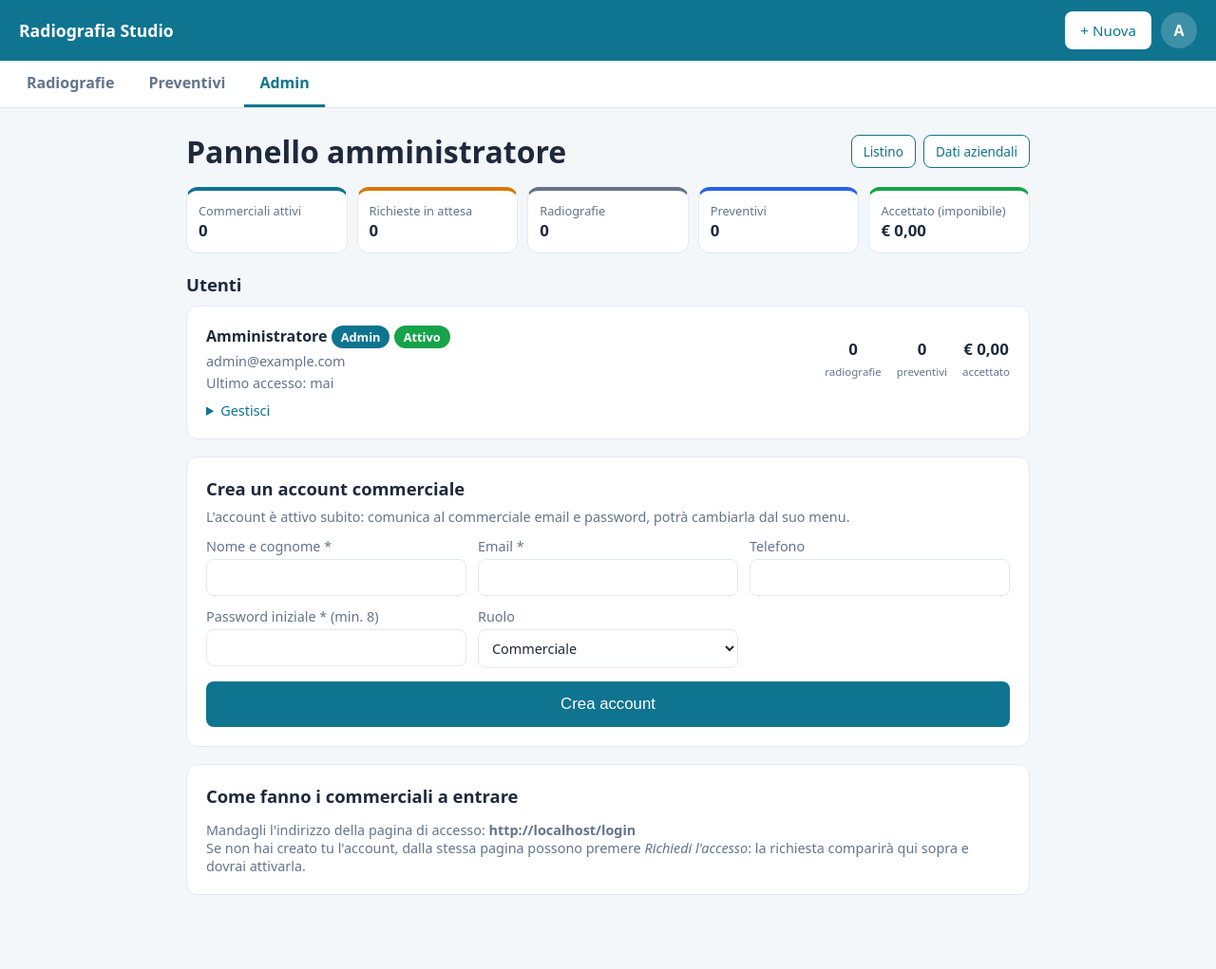
After one commit to gbservices2018srl-cloud/app-radiografia-studi-dentalia, a Flask app: page /admin in a window 1280 px wide. The commit adds this page. Shown: the whole page at 95% size. Run offline with Flask 3, Linux system fonts and the light colour scheme; the visitor is signed in with stand-in values (Sample User, id 1); some libraries are stand-ins or nearby versions.

Commit message:
Add files via upload

```diff
--- a/app.py
+++ b/app.py
@@ -39,7 +39,13 @@ class Utente(db.Model):
     telefono = db.Column(db.String(40))
     ruolo = db.Column(db.String(20), default="commerciale")  # "admin" o "commerciale"
     attivo = db.Column(db.Boolean, default=True)
+    approvato = db.Column(db.Boolean, default=True)   # False = richiesta di accesso in attesa
+    ultimo_accesso = db.Column(db.DateTime)
     creato_il = db.Column(db.DateTime, default=datetime.utcnow)
+
+    @property
+    def in_attesa(self):
+        return self.approvato is False
 
     def imposta_password(self, pw):
         self.password_hash = generate_password_hash(pw)
@@ -168,8 +174,29 @@ def crea_admin_iniziale():
     db.session.commit()
 
 
+def aggiorna_schema():
+    """Aggiunge al database le colonne nuove dei modelli (create_all crea solo le tabelle mancanti)."""
+    if not hasattr(db, "engine"):
+        return
+    from sqlalchemy import inspect, text
+    ispettore = inspect(db.engine)
+    with db.engine.begin() as conn:
+        for tabella in db.metadata.sorted_tables:
+            if not ispettore.has_table(tabella.name):
+                continue
+            esistenti = {c["name"] for c in ispettore.get_columns(tabella.name)}
+            for col in tabella.columns:
+                if col.name not in esistenti:
+                    tipo = col.type.compile(dialect=db.engine.dialect)
+                    conn.execute(text(f'ALTER TABLE "{tabella.name}" ADD COLUMN "{col.name}" {tipo}'))
+
+
 with app.app_context():
     db.create_all()
+    try:
+        aggiorna_schema()
+    except Exception as e:  # non bloccare l'avvio: l'errore resta visibile nei log di Render
+        print(f"ATTENZIONE: aggiornamento schema non riuscito: {e}", flush=True)
     crea_admin_iniziale()
     crea_dati_iniziali()
 
@@ -223,14 +250,48 @@ def iniezioni():
 def login():
     if request.method == "POST":
         u = Utente.query.filter_by(email=request.form["email"].strip().lower()).first()
-        if u and u.attivo and u.verifica_password(request.form["password"]):
+        if not u or not u.verifica_password(request.form["password"]):
+            flash("Email o password non corretti.")
+        elif u.in_attesa:
+            flash("La tua richiesta di accesso è in attesa di approvazione da parte dell'amministratore.")
+        elif not u.attivo:
+            flash("Il tuo account è disattivato. Contatta l'amministratore.")
+        else:
             session.clear()
             session["uid"] = u.id
             session.permanent = True
+            u.ultimo_accesso = datetime.utcnow()
+            db.session.commit()
             dest = request.args.get("next", "")
-            return redirect(dest if dest.startswith("/") and not dest.startswith("//") else url_for("index"))
-        flash("Email o password non corretti.")
+            if dest.startswith("/") and not dest.startswith("//"):
+                return redirect(dest)
+            return redirect(url_for("admin") if u.is_admin else url_for("index"))
     return render_template("login.html")
+
+
+@app.route("/registrati", methods=["GET", "POST"])
+def registrati():
+    """Il commerciale chiede l'accesso: potrà entrare solo dopo l'attivazione da /admin."""
+    if request.method == "POST":
+        nome = request.form.get("nome", "").strip()
+        email = request.form.get("email", "").strip().lower()
+        pw = request.form.get("password", "")
+        if not nome or "@" not in email:
+            flash("Inserisci nome ed email validi.")
+        elif len(pw) < 8:
+            flash("La password deve avere almeno 8 caratteri.")
+        elif pw != request.form.get("conferma", ""):
+            flash("Le due password non coincidono.")
+        elif Utente.query.filter_by(email=email).first():
+            flash("Esiste già un account o una richiesta con questa email.")
+        else:
+            u = Utente(nome=nome, email=email, telefono=request.form.get("telefono", "").strip(),
+                       ruolo="commerciale", attivo=False, approvato=False)
+            u.imposta_password(pw)
+            db.session.add(u)
+            db.session.commit()
+            return render_template("registrati.html", inviata=True)
+    return render_template("registrati.html", inviata=False)
 
 
 @app.route("/logout")
@@ -255,31 +316,81 @@ def profilo():
     return render_template("profilo.html")
 
 
-# ------------------------------------------------------------------ commerciali (solo admin)
-@app.route("/commerciali", methods=["GET", "POST"])
+# ------------------------------------------------------------------ pannello amministratore
+@app.route("/admin")
 @admin_richiesto
-def commerciali():
-    if request.method == "POST":
-        email = request.form["email"].strip().lower()
-        if Utente.query.filter_by(email=email).first():
-            flash("Esiste già un utente con questa email.")
-        elif len(request.form["password"]) < 8:
-            flash("La password deve avere almeno 8 caratteri.")
-        else:
-            u = Utente(nome=request.form["nome"].strip(), email=email,
-                       telefono=request.form.get("telefono", "").strip(),
-                       ruolo=request.form.get("ruolo", "commerciale"))
-            u.imposta_password(request.form["password"])
-            db.session.add(u)
-            db.session.commit()
-            flash(f"Account creato per {u.nome}.")
-        return redirect(url_for("commerciali"))
+def admin():
     utenti = Utente.query.order_by(Utente.nome).all()
-    conteggi = {u.id: Valutazione.query.filter_by(utente_id=u.id).count() for u in utenti}
-    return render_template("commerciali.html", utenti=utenti, conteggi=conteggi)
+    in_attesa = [u for u in utenti if u.in_attesa]
+    account = [u for u in utenti if not u.in_attesa]
+    valutazioni = Valutazione.query.all()
+    preventivi_tutti = Preventivo.query.all()
+    conteggi = {u.id: {"radiografie": 0, "preventivi": 0, "accettato": 0.0} for u in utenti}
+    for v in valutazioni:
+        if v.utente_id in conteggi:
+            conteggi[v.utente_id]["radiografie"] += 1
+    accettato_totale = 0.0
+    for p in preventivi_tutti:
+        if p.utente_id in conteggi:
+            conteggi[p.utente_id]["preventivi"] += 1
+        if p.stato == "accettato":
+            imp = calcola_totali(json.loads(p.righe), p.sconto_globale)["imponibile"]
+            accettato_totale += imp
+            if p.utente_id in conteggi:
+                conteggi[p.utente_id]["accettato"] += imp
+    kpi = {
+        "commerciali": sum(1 for u in account if u.attivo and not u.is_admin),
+        "in_attesa": len(in_attesa),
+        "radiografie": len(valutazioni),
+        "preventivi": len(preventivi_tutti),
+        "accettato": accettato_totale,
+    }
+    return render_template("admin.html", in_attesa=in_attesa, account=account, conteggi=conteggi, kpi=kpi)
 
 
-@app.post("/commerciali/<int:uid>/stato")
+@app.post("/admin/utenti")
+@admin_richiesto
+def admin_crea_utente():
+    email = request.form["email"].strip().lower()
+    if Utente.query.filter_by(email=email).first():
+        flash("Esiste già un utente con questa email.")
+    elif len(request.form["password"]) < 8:
+        flash("La password deve avere almeno 8 caratteri.")
+    else:
+        u = Utente(nome=request.form["nome"].strip(), email=email,
+                   telefono=request.form.get("telefono", "").strip(),
+                   ruolo=request.form.get("ruolo", "commerciale"), attivo=True, approvato=True)
+        u.imposta_password(request.form["password"])
+        db.session.add(u)
+        db.session.commit()
+        flash(f"Account attivo per {u.nome}: può entrare subito con {u.email}.")
+    return redirect(url_for("admin"))
+
+
+@app.post("/admin/utenti/<int:uid>/attiva")
+@admin_richiesto
+def admin_attiva(uid):
+    u = db.session.get(Utente, uid) or abort(404)
+    u.approvato = True
+    u.attivo = True
+    db.session.commit()
+    flash(f"Accesso attivato per {u.nome}.")
+    return redirect(url_for("admin"))
+
+
+@app.post("/admin/utenti/<int:uid>/rifiuta")
+@admin_richiesto
+def admin_rifiuta(uid):
+    u = db.session.get(Utente, uid) or abort(404)
+    if not u.in_attesa:
+        abort(400)
+    db.session.delete(u)
+    db.session.commit()
+    flash(f"Richiesta di {u.nome} rifiutata.")
+    return redirect(url_for("admin"))
+
+
+@app.post("/admin/utenti/<int:uid>/stato")
 @admin_richiesto
 def cambia_stato(uid):
     u = db.session.get(Utente, uid) or abort(404)
@@ -288,10 +399,11 @@ def cambia_stato(uid):
     else:
         u.attivo = not u.attivo
         db.session.commit()
-    return redirect(url_for("commerciali"))
+        flash(f"Account di {u.nome} {'riattivato' if u.attivo else 'disattivato'}.")
+    return redirect(url_for("admin"))
 
 
-@app.post("/commerciali/<int:uid>/password")
+@app.post("/admin/utenti/<int:uid>/password")
 @admin_richiesto
 def reimposta_password(uid):
     u = db.session.get(Utente, uid) or abort(404)
@@ -302,7 +414,12 @@ def reimposta_password(uid):
         u.imposta_password(pw)
         db.session.commit()
         flash(f"Password di {u.nome} reimpostata.")
-    return redirect(url_for("commerciali"))
+    return redirect(url_for("admin"))
+
+
+@app.route("/commerciali")
+def commerciali():
+    return redirect(url_for("admin"))
 
 
 # ------------------------------------------------------------------ valutazioni
@@ -421,6 +538,16 @@ STATI = {
     "accettato": "Accettato",
     "rifiutato": "Rifiutato",
 }
+
+
+@app.template_filter("ora_locale")
+def ora_locale(dt, formato="%d/%m/%Y %H:%M"):
+    """Le date sono salvate in UTC: le mostra con l'ora italiana."""
+    if not dt:
+        return ""
+    from datetime import timezone
+    from zoneinfo import ZoneInfo
+    return dt.replace(tzinfo=timezone.utc).astimezone(ZoneInfo("Europe/Rome")).strftime(formato)
 
 
 @app.template_filter("euro")
--- a/static/style.css
+++ b/static/style.css
@@ -233,3 +233,16 @@ select { width: 100%; margin-top: 4px; padding: 9px 10px; border: 1px solid var(
   .prev-link { flex-direction: column; } .prev-importo { text-align: left; }
   .titolo-riga > .btn { width: 100%; }
 }
+
+/* ---------- Pannello admin (v4) ---------- */
+.kpi-5 { grid-template-columns: repeat(5, 1fr); }
+a.kpi-box { color: var(--testo); }
+.sezione { margin: 20px 0 10px; }
+.richieste { border: 2px solid #fcd34d; background: #fffbeb; }
+.richiesta { display: flex; justify-content: space-between; align-items: center; gap: 12px; padding: 12px 0; border-top: 1px solid #fde68a; flex-wrap: wrap; }
+.richiesta:first-of-type { border-top: 0; }
+.numeri { display: flex; gap: 16px; text-align: center; }
+.numeri a { text-decoration: none; color: var(--testo); }
+.numeri b { display: block; font-size: 1.05rem; } .numeri small { color: var(--tenue); font-size: .72rem; }
+.pill.buono { background: var(--buono); }
+@media (max-width: 760px) { .kpi-5 { grid-template-columns: repeat(2, 1fr); } .riga-utente .riga-top { flex-direction: column; align-items: flex-start; } }
--- /dev/null
+++ b/templates/admin.html
@@ -0,0 +1,95 @@
+{% extends "base.html" %}
+{% block title %}Pannello amministratore{% endblock %}
+{% block content %}
+<div class="titolo-riga">
+  <h1>Pannello amministratore</h1>
+  <div class="azioni-riga">
+    <a class="btn sec-btn piccolo" href="{{ url_for('listino') }}">Listino</a>
+    <a class="btn sec-btn piccolo" href="{{ url_for('impostazioni_azienda') }}">Dati aziendali</a>
+  </div>
+</div>
+
+<div class="kpi kpi-5">
+  <div class="kpi-box" style="--s: var(--primario)"><small>Commerciali attivi</small><b>{{ kpi.commerciali }}</b></div>
+  <div class="kpi-box" style="--s: var(--medio)"><small>Richieste in attesa</small><b>{{ kpi.in_attesa }}</b></div>
+  <a class="kpi-box" style="--s: #64748b" href="{{ url_for('index') }}"><small>Radiografie</small><b>{{ kpi.radiografie }}</b></a>
+  <a class="kpi-box" style="--s: #2563eb" href="{{ url_for('preventivi') }}"><small>Preventivi</small><b>{{ kpi.preventivi }}</b></a>
+  <a class="kpi-box" style="--s: var(--buono)" href="{{ url_for('preventivi', stato='accettato') }}"><small>Accettato (imponibile)</small><b>{{ kpi.accettato | euro }}</b></a>
+</div>
+
+{% if in_attesa %}
+<section class="card richieste">
+  <h2>Richieste di accesso da attivare <span class="pill medio">{{ in_attesa | length }}</span></h2>
+  {% for u in in_attesa %}
+  <div class="richiesta">
+    <div>
+      <strong>{{ u.nome }}</strong>
+      <p class="meta">{{ u.email }}{% if u.telefono %} · {{ u.telefono }}{% endif %} · richiesta del {{ u.creato_il | ora_locale }}</p>
+    </div>
+    <div class="azioni-riga">
+      <form method="post" action="{{ url_for('admin_attiva', uid=u.id) }}"><button class="btn" type="submit">Attiva</button></form>
+      <form method="post" action="{{ url_for('admin_rifiuta', uid=u.id) }}" onsubmit="return confirm('Rifiutare la richiesta di {{ u.nome }}?')"><button class="btn secondario" type="submit">Rifiuta</button></form>
+    </div>
+  </div>
+  {% endfor %}
+</section>
+{% endif %}
+
+<h2 class="sezione">Utenti</h2>
+<div class="lista">
+  {% for u in account %}
+  {% set c = conteggi[u.id] %}
+  <div class="card riga-utente {{ '' if u.attivo else 'spento' }}">
+    <div class="riga-top">
+      <div>
+        <strong>{{ u.nome }}</strong>
+        {% if u.is_admin %}<span class="pill neutro">Admin</span>{% endif %}
+        {% if u.attivo %}<span class="pill buono">Attivo</span>{% else %}<span class="pill critico">Disattivato</span>{% endif %}
+        <p class="meta">{{ u.email }}{% if u.telefono %} · {{ u.telefono }}{% endif %}</p>
+        <p class="meta">Ultimo accesso: {{ (u.ultimo_accesso | ora_locale) or 'mai' }}</p>
+      </div>
+      <div class="numeri">
+        <a href="{{ url_for('index', commerciale=u.id) }}"><b>{{ c.radiografie }}</b><small>radiografie</small></a>
+        <a href="{{ url_for('preventivi', commerciale=u.id) }}"><b>{{ c.preventivi }}</b><small>preventivi</small></a>
+        <a href="{{ url_for('preventivi', commerciale=u.id, stato='accettato') }}"><b>{{ c.accettato | euro }}</b><small>accettato</small></a>
+      </div>
+    </div>
+    <details class="gestisci">
+      <summary>Gestisci</summary>
+      <form method="post" action="{{ url_for('reimposta_password', uid=u.id) }}" class="inline">
+        <input type="text" name="password" placeholder="Nuova password (min. 8)" minlength="8" required aria-label="Nuova password">
+        <button class="btn" type="submit">Reimposta password</button>
+      </form>
+      {% if u.id != utente.id %}
+      <form method="post" action="{{ url_for('cambia_stato', uid=u.id) }}">
+        <button class="btn {{ 'secondario' if u.attivo else '' }}" type="submit">{{ 'Disattiva account' if u.attivo else 'Riattiva account' }}</button>
+      </form>
+      {% endif %}
+    </details>
+  </div>
+  {% endfor %}
+</div>
+
+<section class="card" id="nuovo">
+  <h2>Crea un account commerciale</h2>
+  <p class="meta" style="margin:-6px 0 12px">L'account è attivo subito: comunica al commerciale email e password, potrà cambiarla dal suo menu.</p>
+  <form method="post" action="{{ url_for('admin_crea_utente') }}">
+    <div class="griglia">
+      <label>Nome e cognome *<input name="nome" required></label>
+      <label>Email *<input type="email" name="email" required></label>
+      <label>Telefono<input type="tel" name="telefono"></label>
+      <label>Password iniziale * (min. 8)<input type="text" name="password" minlength="8" required></label>
+      <label>Ruolo
+        <select name="ruolo"><option value="commerciale">Commerciale</option><option value="admin">Amministratore</option></select>
+      </label>
+    </div>
+    <button class="btn grande" type="submit" style="margin-top:14px">Crea account</button>
+  </form>
+</section>
+
+<section class="card">
+  <h2>Come fanno i commerciali a entrare</h2>
+  <p class="meta">Mandagli l'indirizzo della pagina di accesso: <strong>{{ url_for('login', _external=True) }}</strong><br>
+  Se non hai creato tu l'account, dalla stessa pagina possono premere <em>Richiedi l'accesso</em>: la richiesta comparirà qui sopra e dovrai attivarla.</p>
+</section>
+{% endblock %}
--- a/templates/base.html
+++ b/templates/base.html
@@ -21,7 +21,7 @@
           <a href="{{ url_for('index') }}">Radiografie</a>
           <a href="{{ url_for('preventivi') }}">Preventivi</a>
           {% if utente.is_admin %}
-          <a href="{{ url_for('commerciali') }}">Commerciali</a>
+          <a href="{{ url_for('admin') }}"><strong>Pannello admin</strong></a>
           <a href="{{ url_for('listino') }}">Listino servizi</a>
           <a href="{{ url_for('impostazioni_azienda') }}">Dati aziendali</a>
           {% endif %}
@@ -34,6 +34,7 @@
   <nav class="schede no-print">
     <a href="{{ url_for('index') }}" class="{{ 'on' if request.endpoint in ('index','nuova','risultato') }}">Radiografie</a>
     <a href="{{ url_for('preventivi') }}" class="{{ 'on' if request.endpoint and request.endpoint.startswith('preventiv') }}">Preventivi</a>
+    {% if utente.is_admin %}<a href="{{ url_for('admin') }}" class="{{ 'on' if request.endpoint and request.endpoint.startswith('admin') }}">Admin</a>{% endif %}
   </nav>
   {% endif %}
   <main class="wrap">
--- a/templates/login.html
+++ b/templates/login.html
@@ -10,5 +10,6 @@
     <label>Password<input type="password" name="password" autocomplete="current-password" required></label>
     <button class="btn grande" type="submit">Accedi</button>
   </form>
+  <p class="meta">Non hai ancora un account? <a href="{{ url_for('registrati') }}">Richiedi l'accesso</a></p>
 </div>
 {% endblock %}
```
Also changed, not shown: templates/registrati.html (added, +26 -0 lines), tests/test_app.py (+41 -3 lines).
